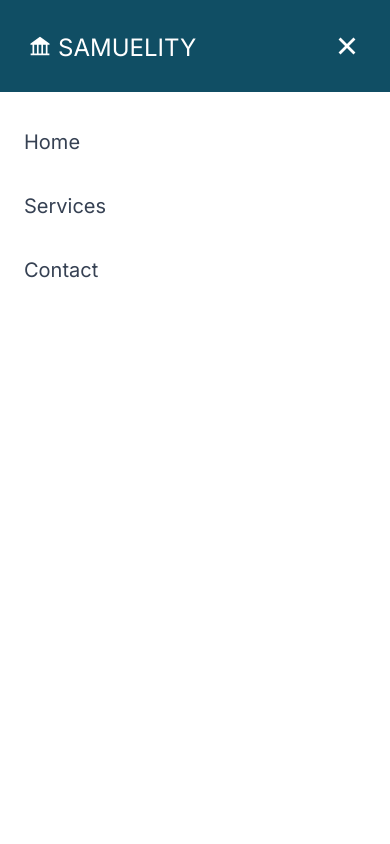
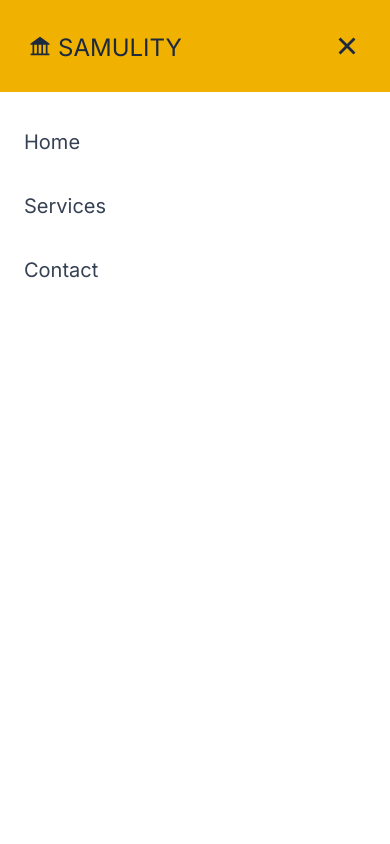
Before and after one commit to lordab/samuelity, a React (Vite) app: page / in a window 390 px wide. Both pictures are taken after a click on the button 340 px from the left and 46 px from the top of the page. Shown: the top 844 px of the page. Built offline with nearby package versions, Linux system fonts and the light colour scheme; a web font is replaced by a local one.

Commit message:
moved footer to bottom of page

```diff
--- a/src/App.jsx
+++ b/src/App.jsx
@@ -6,8 +6,8 @@ import Grid from './components/Grid'
 function App() {
 
   return (
-    <div>
-      <main>
+    <div className='flex flex-col min-h-svh'>
+      <main className='flex-grow'>
     <Navbar/>
     <HeroComponent/>
     <Grid/>
--- a/src/components/Footer.jsx
+++ b/src/components/Footer.jsx
@@ -2,7 +2,7 @@ import React from "react";
 
 export default function Footer() {
     return(
-        <footer className=" bg-yellow-500 rounded-lg shadow-sm mt-4 md:w-full">
+        <footer className=" bg-yellow-500 shadow-sm mt-4 md:w-full">
             <div class="w-full mx-auto max-w-screen-xl p-4 md:flex md:items-center md:justify-between">
       <span class="text-sm text-gray-500 sm:text-center dark:text-gray-400">© 2023 <a href="https://flowbite.com/" class="hover:underline">Flowbite™</a>. All Rights Reserved.
     </span>
--- a/src/components/Grid.jsx
+++ b/src/components/Grid.jsx
@@ -7,6 +7,7 @@ function Grid() {
             <Card header="SEO" description="Boost your visibility with expert SEO strategies that drive traffic and grow your business."/>
             <Card header="Social Media Optimization (SMO)" description="Enhance your brand presence and engagement across platforms with data-driven social media strategies that connect and convert."/>
             <Card header="Social media ads" description="Enhance your brand presence and engagement across platforms with data-driven social media strategies that connect and convert."/>
+            <Card header="E-commerce Website" description="Take your business online with a highly responsive, attractive, and professional website."/>
         </div>
     )
 }
--- a/src/components/Navbar.jsx
+++ b/src/components/Navbar.jsx
@@ -28,17 +28,17 @@ export default function Navbar() {
                   </li>
                 </ul>
                 <button className="md:hidden" onClick={toggleOpen}>
-                    <IoMenu className="text-4xl mx-1 text-white"/>
+                    <IoMenu className="text-4xl mx-1 text-slate-800"/>
                 </button>
                 {isOpen ?
                 <div className="fixed bg-white inset-0">
-                    <div className="flex justify-between bg-cyan-900 p-7">
+                    <div className="flex justify-between bg-yellow-500 p-7">
                     <a className="flex gap-1.5 items-center">
-                        <AiFillBank className="text-2xl text-white"/>
-                        <span className="text-2xl text-white pt-1">SAMUELITY</span>
+                        <AiFillBank className="text-2xl text-slate-800"/>
+                        <span className="text-2xl text-slate-800 pt-1">SAMULITY</span>
                     </a>
                     <button className="md:hidden" onClick={toggleOpen}>
-                    <IoCloseSharp className="text-3xl text-white"/>
+                    <IoCloseSharp className="text-3xl text-slate-800"/>
                     </button>
                     </div>
                     <div className="mt-6">
```
